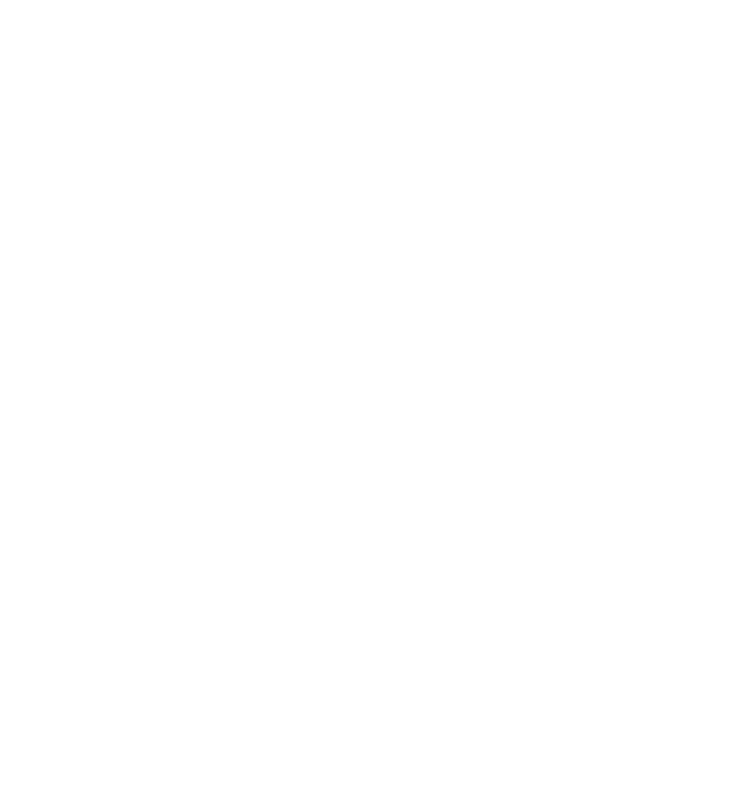
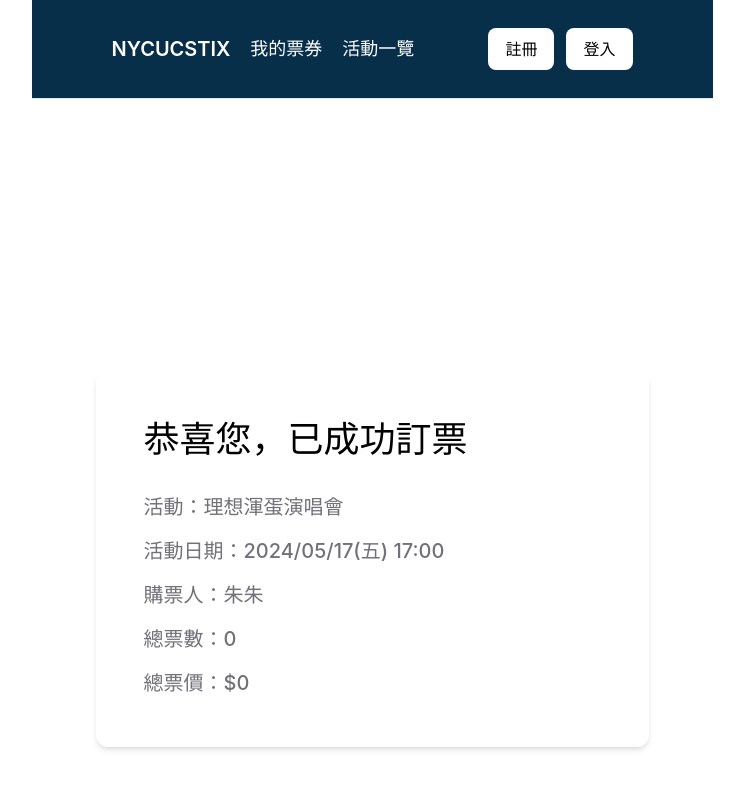
Before and after one commit to Kent-mak/NYCUCSTIX, a React (Vite) app in the folder frontend/: page /confirmed in a window 1280 px wide. Before the commit this address had no page. Shown: the top 788 px of the page, without its empty margins (268-1012 px from the left). Built offline with nearby package versions, Linux system fonts and the light colour scheme.

Commit message:
add ticketcount

```diff
--- a/frontend/src/App.tsx
+++ b/frontend/src/App.tsx
@@ -4,6 +4,7 @@ import Home from './Home';
 import Login from './Login';
 import Event from './Event';
 import Confirm from './Confirm';
+import Confirmed from './Confirmed';
 import { TicketProvider } from './TicketContext';
 
 const App = () => {
@@ -15,6 +16,7 @@ const App = () => {
            <Route path="/login" element={<Login />} />
            <Route path="/event" element={<Event />} />
            <Route path="/confirm" element={<Confirm />} />
+           <Route path="/confirmed" element={<Confirmed />} />
         </Routes>
      </>
    </TicketProvider>
--- a/frontend/src/Confirm.tsx
+++ b/frontend/src/Confirm.tsx
@@ -1,9 +1,12 @@
 import * as React from "react";
 import NavBar from "./NavBar";
+import { useNavigate } from "react-router-dom";
 import { useTicket } from './TicketContext';
 
 const Confirm: React.FC = () => {
   const { ticketCount } = useTicket();
+  const navigate = useNavigate();
+  const handleNextClick = () => {navigate('/confirmed');};
   return (
     <div className="flex flex-col">
       <NavBar />
@@ -26,13 +29,13 @@ const Confirm: React.FC = () => {
                 </div>
                 <div className="mt-3 max-md:max-w-full">購票人：朱朱</div>
                 <div className="mt-3 max-md:max-w-full">
-                  總金額：$2000 x 5 = $10000
+                  總金額：$2000 x {ticketCount} = ${2000*ticketCount}
                 </div>
               </div>
             </div>
-            <div className="justify-center self-center px-6 py-3.5 mt-16 text-xl font-bold leading-8 text-black whitespace-nowrap bg-yellow-500 rounded-lg shadow-sm max-md:px-5 max-md:mt-10">
+            <button onClick={handleNextClick} className="justify-center self-center px-6 py-3.5 mt-16 text-xl font-bold leading-8 text-black whitespace-nowrap bg-yellow-500 rounded-lg shadow-sm max-md:px-5 max-md:mt-10" type="button">
               確認購票資料，送出
-            </div>
+            </button>
           </div>
         </div>
     </div>
--- a/frontend/src/Confirmed.tsx
+++ b/frontend/src/Confirmed.tsx
@@ -1,7 +1,10 @@
 import * as React from "react";
 import NavBar from "./NavBar";
+import { useTicket } from './TicketContext';
 
 const Confirmed: React.FC = () => {
+  const { ticketCount } = useTicket();
+
   return (
     <div className="flex flex-col">
         <NavBar />
@@ -18,8 +21,8 @@ const Confirmed: React.FC = () => {
                         活動日期：2024/05/17(五) 17:00
                     </div>
                     <div className="mt-3 max-md:max-w-full">購票人：朱朱</div>
-            <div className="mt-3 max-md:max-w-full">總票數：5 </div>
-            <div className="mt-3 max-md:max-w-full">總票價：$10000 </div>
+                    <div className="mt-3 max-md:max-w-full">總票數：{ticketCount} </div>
+                    <div className="mt-3 max-md:max-w-full">總票價：${2000*ticketCount}  </div>
                 </div>
             </div>
         </div>
```
Lines whose indentation alone changed are shown as unchanged.
